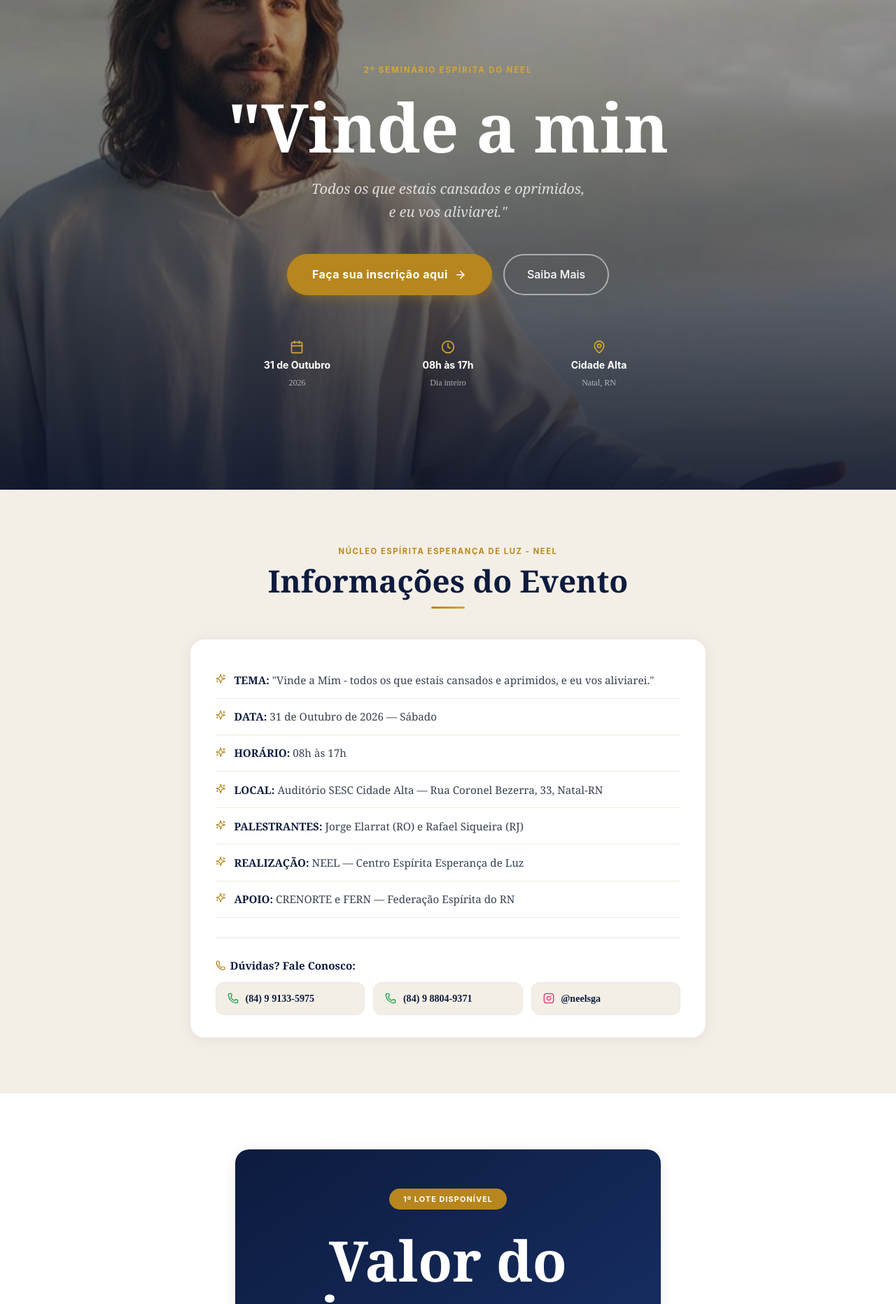
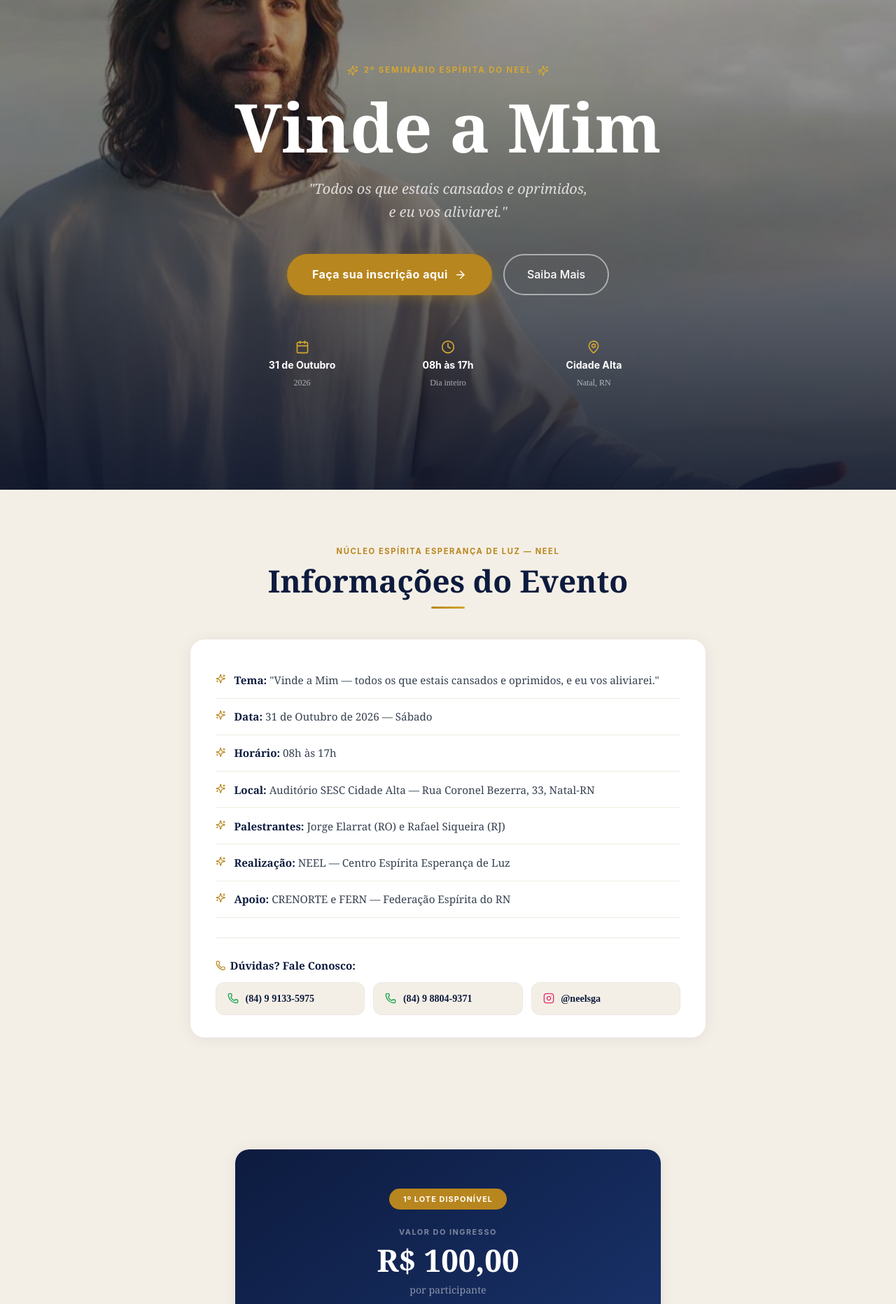
Before and after one commit to pedrologapp/neel_2seminario, a React (Vite) app: page / in a window 1280 px wide. Shown: the part 100-1964 px from the top of the page at 70% size. Built offline with nearby package versions, Linux system fonts and the light colour scheme.

Commit message:
Update App.jsx

```diff
--- a/src/App.jsx
+++ b/src/App.jsx
@@ -16,9 +16,6 @@ import {
 
 function App() {
 
-  /* ─── CSS injetado no <head> ──────────────────────────────────────────────
-     Usa Playfair Display (já no App.css) como display font
-     e Lora / system-sans como corpo — mesma combinação da imagem de referência */
   useEffect(() => {
     if (document.getElementById('neel-extra')) return;
     const s = document.createElement('style');
@@ -32,7 +29,6 @@ function App() {
         --white: #ffffff;
       }
 
-      /* ── Tipografia ── */
       .nd-title {
         font-family: 'Playfair Display', Georgia, serif;
         font-weight: 700;
@@ -65,7 +61,6 @@ function App() {
         text-transform: uppercase;
       }
 
-      /* ── Botões ── */
       .btn-primary {
         display: inline-flex; align-items: center; justify-content: center; gap: .6rem;
         background: var(--gold);
@@ -103,7 +98,6 @@ function App() {
       }
       .btn-ghost-white:hover { border-color: #fff; background: rgba(255,255,255,.1); }
 
-      /* ── Cards ── */
       .nd-card {
         background: #fff;
         border-radius: 1.25rem;
@@ -112,18 +106,15 @@ function App() {
         overflow: hidden;
       }
 
-      /* ── Divider dourado ── */
       .gold-line {
         width: 48px; height: 3px;
         background: linear-gradient(90deg, var(--gold), var(--gold2));
         border-radius: 2px; margin: .75rem auto 0;
       }
 
-      /* ── Info row ── */
       .info-row { display: flex; gap: .75rem; align-items: flex-start; padding: .85rem 0; border-bottom: 1px solid #f0ebe0; }
       .info-row:last-child { border-bottom: none; }
 
-      /* ── Form inputs ── */
       .nd-input {
         width: 100%;
         height: 3rem;
@@ -141,7 +132,6 @@ function App() {
       .nd-input.ok  { border-color: #22c55e !important; background: #f0fdf4 !important; }
       .nd-input.err { border-color: #ef4444 !important; background: #fef2f2 !important; }
 
-      /* ── Pay option ── */
       .pay-row {
         border: 1.5px solid #e5e7eb; border-radius: 1rem;
         padding: 1rem 1.25rem; cursor: pointer;
@@ -150,7 +140,6 @@ function App() {
       .pay-row:hover  { border-color: var(--gold2); }
       .pay-row.picked { border-color: var(--gold); background: #fffbf0; }
 
-      /* ── Dot radio ── */
       .dot {
         width: 1.1rem; height: 1.1rem;
         border-radius: 50%; border: 2px solid #d1d5db; flex-shrink: 0;
@@ -158,32 +147,32 @@ function App() {
       }
       .dot.on { border-color: var(--gold); background: var(--gold); }
 
-      /* ── Animations ── */
       @keyframes fadeUp { from{opacity:0;transform:translateY(20px)} to{opacity:1;transform:translateY(0)} }
       .fu  { animation: fadeUp .65s ease both; }
       .fu2 { animation: fadeUp .65s .12s ease both; }
       .fu3 { animation: fadeUp .65s .25s ease both; }
 
-      /* ── Section spacing ── */
       .nd-section { padding: 5rem 1.5rem; }
       @media(max-width:640px) { .nd-section { padding: 3.5rem 1.25rem; } }
 
-      /* ── Price number ── */
+      /* ── Fonte do preço — tamanho corrigido ── */
       .price-num {
         font-family: 'Playfair Display', Georgia, serif;
         font-weight: 700;
-        font-size: clamp(3.5rem, 12vw, 5rem);
+        font-size: clamp(2rem, 6vw, 2.75rem);
         color: #fff;
-        line-height: 1;
+        line-height: 1.15;
+        margin: 0;
       }
 
-      /* ── Section header ── */
       .section-tag {
         font-family: -apple-system, 'Segoe UI', sans-serif;
         font-weight: 700; font-size: .7rem;
         letter-spacing: .14em; text-transform: uppercase;
         color: var(--gold); margin-bottom: .5rem;
       }
+
+      @keyframes spin { to { transform: rotate(360deg); } }
     `;
     document.head.appendChild(s);
   }, []);
@@ -296,7 +285,6 @@ function App() {
     finally { setIsProcessing(false); }
   };
 
-  /* ─── Tela de sucesso ───────────────────────────────────────────────────── */
   if (inscriptionSuccess) return (
     <div style={{minHeight:'100vh',background:'var(--cream)',display:'flex',alignItems:'center',justifyContent:'center',padding:'1.5rem'}}>
       <div className="nd-card" style={{width:'100%',maxWidth:'26rem',padding:'2.5rem',textAlign:'center'}}>
@@ -312,38 +300,32 @@ function App() {
     </div>
   );
 
-  /* ─── Render ────────────────────────────────────────────────────────────── */
   return (
     <div style={{background:'var(--cream)',minHeight:'100vh'}}>
 
       {/* ══ HERO ═════════════════════════════════════════════════════════════ */}
       <section style={{position:'relative',minHeight:'100svh',overflow:'hidden'}}>
-        {/* Imagem de fundo */}
         <div style={{position:'absolute',inset:0,backgroundImage:`url(${heroImage})`,backgroundSize:'cover',backgroundPosition:'center 15%'}}/>
-        {/* Overlay */}
         <div style={{position:'absolute',inset:0,background:'linear-gradient(to bottom,rgba(8,18,42,.25) 0%,rgba(8,18,42,.55) 55%,rgba(8,18,42,.88) 100%)'}}/>
 
-        {/* Conteúdo */}
         <div style={{position:'relative',zIndex:10,minHeight:'100svh',display:'flex',flexDirection:'column',alignItems:'center',justifyContent:'center',padding:'6rem 1.5rem 3rem'}}>
           <div style={{maxWidth:'42rem',textAlign:'center'}}>
 
-            {/* Super-label */}
             <p className="fu" style={{fontFamily:"-apple-system,'Segoe UI',sans-serif",fontWeight:700,fontSize:'.72rem',letterSpacing:'.16em',textTransform:'uppercase',color:'var(--gold2)',marginBottom:'1.25rem',display:'flex',alignItems:'center',justifyContent:'center',gap:'.5rem'}}>
-
-              2º SEMINÁRIO ESPÍRITA DO NEEL
+              <Sparkles style={{width:'1rem',height:'1rem'}}/>
+              2º Seminário Espírita do NEEL
+              <Sparkles style={{width:'1rem',height:'1rem'}}/>
             </p>
 
-            {/* Título hero */}
+            {/* ── Título corrigido (era "min") ── */}
             <h1 className="fu2" style={{fontFamily:"'Playfair Display',Georgia,serif",fontWeight:700,fontSize:'clamp(3.2rem,10vw,6rem)',color:'#fff',lineHeight:1.08,marginBottom:'1.25rem'}}>
-              "Vinde a&nbsp;min
+              Vinde a Mim
             </h1>
 
-            {/* Citação */}
             <p className="fu2" style={{fontFamily:"'Lora',Georgia,serif",fontStyle:'italic',fontWeight:400,fontSize:'clamp(1rem,3vw,1.25rem)',color:'rgba(255,255,255,.78)',marginBottom:'2.75rem',lineHeight:1.65}}>
-              Todos os que estais cansados e oprimidos,<br/>e eu vos aliviarei."
+              "Todos os que estais cansados e oprimidos,<br/>e eu vos aliviarei."
             </p>
 
-            {/* Botões */}
             <div className="fu3" style={{display:'flex',flexWrap:'wrap',gap:'1rem',justifyContent:'center',marginBottom:'4rem'}}>
               <button className="btn-primary" onClick={openForm}>
                 Faça sua inscrição aqui <ArrowRight style={{width:'1.1rem',height:'1.1rem'}}/>
@@ -353,7 +335,6 @@ function App() {
               </button>
             </div>
 
-            {/* Badges de data/local */}
             <div className="fu3" style={{display:'grid',gridTemplateColumns:'repeat(3,1fr)',gap:'1rem',color:'#fff'}}>
               {[
                 {icon:<Calendar style={{width:'1.25rem',height:'1.25rem'}}/>, top:'31 de Outubro', sub:'2026'},
@@ -375,23 +356,21 @@ function App() {
       <section id="sobre" className="nd-section" style={{background:'var(--cream)'}}>
         <div style={{maxWidth:'46rem',margin:'0 auto'}}>
 
-          {/* Cabeçalho */}
           <div style={{textAlign:'center',marginBottom:'2.75rem'}}>
-            <p className="section-tag">Núcleo Espírita Esperança de Luz - NEEL </p>
+            <p className="section-tag">Núcleo Espírita Esperança de Luz — NEEL</p>
             <h2 className="nd-title" style={{fontSize:'clamp(1.9rem,5vw,2.75rem)'}}>Informações do Evento</h2>
             <div className="gold-line"/>
           </div>
 
-          {/* Card de infos */}
           <div className="nd-card" style={{padding:'2rem 2.25rem'}}>
             {[
-              {label:'TEMA',         value:'"Vinde a Mim - todos os que estais cansados e aprimidos, e eu vos aliviarei."'},
-              {label:'DATA',         value:'31 de Outubro de 2026 — Sábado'},
-              {label:'HORÁRIO',      value:'08h às 17h'},
-              {label:'LOCAL',        value:'Auditório SESC Cidade Alta — Rua Coronel Bezerra, 33, Natal-RN'},
-              {label:'PALESTRANTES', value:'Jorge Elarrat (RO) e Rafael Siqueira (RJ)'},
-              {label:'REALIZAÇÃO',   value:'NEEL — Centro Espírita Esperança de Luz'},
-              {label:'APOIO',        value:'CRENORTE e FERN — Federação Espírita do RN'},
+              {label:'Tema',         value:'"Vinde a Mim — todos os que estais cansados e oprimidos, e eu vos aliviarei."'},
+              {label:'Data',         value:'31 de Outubro de 2026 — Sábado'},
+              {label:'Horário',      value:'08h às 17h'},
+              {label:'Local',        value:'Auditório SESC Cidade Alta — Rua Coronel Bezerra, 33, Natal-RN'},
+              {label:'Palestrantes', value:'Jorge Elarrat (RO) e Rafael Siqueira (RJ)'},
+              {label:'Realização',   value:'NEEL — Centro Espírita Esperança de Luz'},
+              {label:'Apoio',        value:'CRENORTE e FERN — Federação Espírita do RN'},
             ].map(({label,value})=>(
               <div key={label} className="info-row">
                 <Sparkles style={{width:'.9rem',height:'.9rem',color:'var(--gold)',flexShrink:0,marginTop:'.2rem'}}/>
@@ -402,7 +381,6 @@ function App() {
               </div>
             ))}
 
-            {/* Contatos */}
             <div style={{marginTop:'1.75rem',paddingTop:'1.75rem',borderTop:'1px solid #ede8df'}}>
               <p className="nd-label" style={{marginBottom:'.75rem',display:'flex',alignItems:'center',gap:'.4rem'}}>
                 <Phone style={{width:'.9rem',height:'.9rem',color:'var(--gold)'}}/> Dúvidas? Fale Conosco:
@@ -425,26 +403,34 @@ function App() {
         </div>
       </section>
 
-      {/* ══ INSCRIÇÃO ════════════════════════════════════════════════════════ */}
-      <section id="custos" className="nd-section" style={{background:'#fff'}}>
+      {/* ══ INSCRIÇÃO ════════════════════════════════════════════════════════
+           Fundo bege (sem branco), card azul com layout corrigido:
+           badge → label "Valor do Ingresso" → preço → "por participante" → botão */}
+      <section id="custos" className="nd-section" style={{background:'var(--cream)'}}>
         <div style={{maxWidth:'38rem',margin:'0 auto'}}>
 
-          {/* Card azul — preço + lote + botão */}
           <div className="nd-card" style={{marginBottom:'1.5rem',overflow:'hidden'}}>
             <div style={{background:'linear-gradient(145deg,#0d1b3e 0%,#1a3570 100%)',padding:'3.5rem 2rem',textAlign:'center'}}>
 
-             {/* Badge lote — bloco separado, sem competir com o botão */}
-              <span className="nd-tag" style={{display:'inline-block',background:'var(--gold)',color:'#fff',borderRadius:'9999px',padding:'.45rem 1.25rem',marginBottom:'2rem',letterSpacing:'.1em'}}>
+              {/* 1 — Badge lote no topo */}
+              <span className="nd-tag" style={{display:'inline-block',background:'var(--gold)',color:'#fff',borderRadius:'9999px',padding:'.45rem 1.25rem',marginBottom:'1.5rem',letterSpacing:'.1em'}}>
                 1º Lote Disponível
               </span>
 
-              <p className="price-num"> Valor do ingresso: R$&nbsp;100,00</p>
-              <p style={{fontFamily:"'Lora',Georgia,serif",color:'rgba(255,255,255,.55)',fontSize:'.92rem',margin:'.5rem 0 1.75rem'}}>
+              {/* 2 — Label "Valor do Ingresso" (fonte pequena, separada do número) */}
+              <p style={{fontFamily:"-apple-system,'Segoe UI',sans-serif",fontWeight:700,fontSize:'.68rem',letterSpacing:'.14em',textTransform:'uppercase',color:'rgba(255,255,255,.45)',marginBottom:'.4rem'}}>
+                Valor do Ingresso
+              </p>
+
+              {/* 3 — Número do preço (tamanho controlado pelo .price-num) */}
+              <p className="price-num">R$&nbsp;100,00</p>
+
+              {/* 4 — "por participante" */}
+              <p style={{fontFamily:"'Lora',Georgia,serif",color:'rgba(255,255,255,.5)',fontSize:'.88rem',margin:'.4rem 0 2rem'}}>
                 por participante
               </p>
 
-
-              {/* Botão — linha própria */}
+              {/* 5 — Botão na linha própria */}
               <div>
                 {!showForm ? (
                   <button className="btn-primary" style={{width:'100%',maxWidth:'22rem',fontSize:'1.05rem',padding:'1.1rem 2rem'}} onClick={openForm}>
@@ -464,7 +450,6 @@ function App() {
           {showForm && (
             <div id="form-anchor" className="nd-card">
 
-              {/* Header do form */}
               <div style={{background:'linear-gradient(135deg,#0d1b3e,#1a3570)',padding:'1.75rem 2rem'}}>
                 <h3 style={{fontFamily:"'Playfair Display',serif",fontWeight:700,fontSize:'1.35rem',color:'#fff',display:'flex',alignItems:'center',gap:'.6rem',margin:0}}>
                   <User style={{width:'1.1rem',height:'1.1rem',color:'var(--gold2)'}}/> Dados para Inscrição
@@ -477,14 +462,12 @@ function App() {
               <div style={{padding:'2rem'}}>
                 <form onSubmit={handleSubmit}>
 
-                  {/* Nome */}
                   <div style={{marginBottom:'1.25rem'}}>
                     <label style={{fontFamily:"-apple-system,'Segoe UI',sans-serif",fontWeight:700,fontSize:'.7rem',letterSpacing:'.1em',textTransform:'uppercase',color:'#6b7280',display:'block',marginBottom:'.5rem'}}>Nome completo *</label>
                     <input name="nomeParticipante" value={formData.nomeParticipante} onChange={handleChange}
                            required placeholder="Seu nome completo" className="nd-input" />
                   </div>
 
-                  {/* WhatsApp */}
                   <div style={{background:'#fffbf0',border:'1.5px solid #f0d98a',borderRadius:'1rem',padding:'1.25rem',marginBottom:'1.25rem'}}>
                     <p style={{fontFamily:"-apple-system,'Segoe UI',sans-serif",fontWeight:700,fontSize:'.82rem',color:'#92400e',display:'flex',alignItems:'center',gap:'.5rem',marginBottom:'1rem'}}>
                       <Phone style={{width:'.9rem',height:'.9rem',color:'var(--gold)'}}/> O comprovante será enviado para este WhatsApp — digite com atenção!
@@ -507,7 +490,6 @@ function App() {
                     {phoneValid && <p style={{color:'#16a34a',fontSize:'.8rem',marginTop:'.5rem',display:'flex',alignItems:'center',gap:'.3rem'}}><CheckCircle style={{width:'.8rem',height:'.8rem'}}/>WhatsApp confirmado!</p>}
                   </div>
 
-                  {/* Email + CPF */}
                   <div style={{display:'grid',gridTemplateColumns:'1fr 1fr',gap:'1rem',marginBottom:'1.75rem'}}>
                     <div>
                       <label style={{fontFamily:"-apple-system,'Segoe UI',sans-serif",fontWeight:700,fontSize:'.68rem',letterSpacing:'.1em',textTransform:'uppercase',color:'#6b7280',display:'block',marginBottom:'.4rem'}}>E-mail *</label>
@@ -524,15 +506,13 @@ function App() {
                     </div>
                   </div>
 
-                  {/* Pagamento */}
                   <p style={{fontFamily:"'Playfair Display',serif",fontWeight:700,fontSize:'1.1rem',color:'var(--navy)',marginBottom:'1rem',display:'flex',alignItems:'center',gap:'.5rem'}}>
                     <CreditCard style={{width:'1rem',height:'1rem',color:'var(--gold)'}}/> Forma de Pagamento
                   </p>
                   <div style={{display:'flex',flexDirection:'column',gap:'.75rem',marginBottom:'1.25rem'}}>
-                    {/* PIX */}
                     <div className={`pay-row ${formData.paymentMethod==='pix'?'picked':''}`}
                          onClick={()=>setFormData(p=>({...p,paymentMethod:'pix',installments:1}))}>
-                      <div style={{display:'flex',alignItems:'center',gap:.75+'rem'}}>
+                      <div style={{display:'flex',alignItems:'center',gap:'.75rem'}}>
                         <div className={`dot ${formData.paymentMethod==='pix'?'on':''}`}/>
                         <div>
                           <p style={{fontFamily:"-apple-system,'Segoe UI',sans-serif",fontWeight:700,fontSize:'.95rem',color:'var(--navy)',margin:0}}>PIX</p>
@@ -540,10 +520,9 @@ function App() {
                         </div>
                       </div>
                     </div>
-                    {/* Cartão */}
                     <div className={`pay-row ${formData.paymentMethod==='credit'?'picked':''}`}
                          onClick={()=>setFormData(p=>({...p,paymentMethod:'credit',installments:1}))}>
-                      <div style={{display:'flex',alignItems:'center',gap:.75+'rem'}}>
+                      <div style={{display:'flex',alignItems:'center',gap:'.75rem'}}>
                         <div className={`dot ${formData.paymentMethod==='credit'?'on':''}`}/>
                         <div>
                           <p style={{fontFamily:"-apple-system,'Segoe UI',sans-serif",fontWeight:700,fontSize:'.95rem',color:'var(--navy)',margin:0}}>Cartão de Crédito</p>
@@ -553,7 +532,6 @@ function App() {
                     </div>
                   </div>
 
-                  {/* Parcelas */}
                   {formData.paymentMethod==='credit' && (
                     <div style={{marginBottom:'1.25rem'}}>
                       <label style={{fontFamily:"-apple-system,'Segoe UI',sans-serif",fontWeight:700,fontSize:'.68rem',letterSpacing:'.1em',textTransform:'uppercase',color:'#6b7280',display:'block',marginBottom:'.4rem'}}>Parcelas</label>
@@ -570,7 +548,6 @@ function App() {
                     </div>
                   )}
 
-                  {/* Total */}
                   <div style={{background:'linear-gradient(135deg,#fffbf0,#fef3c7)',border:'1.5px solid #f0d98a',borderRadius:'1rem',padding:'1.25rem',textAlign:'center',marginBottom:'1.5rem'}}>
                     <p style={{fontFamily:"-apple-system,'Segoe UI',sans-serif",fontWeight:700,fontSize:'.68rem',letterSpacing:'.12em',textTransform:'uppercase',color:'#92400e',marginBottom:'.3rem'}}>Valor Total</p>
                     <p style={{fontFamily:"'Playfair Display',serif",fontWeight:700,fontSize:'2.25rem',color:'var(--navy)',lineHeight:1}}>
@@ -583,7 +560,6 @@ function App() {
                     )}
                   </div>
 
-                  {/* Submit */}
                   <button type="submit" className="btn-primary"
                           style={{width:'100%',padding:'1.1rem',fontSize:'1rem',borderRadius:'.875rem'}}
                           disabled={isProcessing||!phoneValid||!cpfValid}>
@@ -615,7 +591,7 @@ function App() {
         </p>
         <div style={{display:'flex',justifyContent:'center',gap:'1.25rem',marginBottom:'1rem'}}>
           {[
-            {href:'https://instagram.com/neelsga',icon:<Instagram style={{width:'1.2rem',height:'1.2rem'}}/>},
+            {href:'https://instagram.com/neel.sga',icon:<Instagram style={{width:'1.2rem',height:'1.2rem'}}/>},
             {href:'https://wa.me/5584991335975',  icon:<Phone    style={{width:'1.2rem',height:'1.2rem'}}/>},
           ].map(({href,icon})=>(
             <a key={href} href={href} style={{color:'rgba(255,255,255,.4)',transition:'color .2s'}}
@@ -626,7 +602,7 @@ function App() {
           ))}
         </div>
         <p style={{fontFamily:"'Lora',serif",fontSize:'.78rem',color:'rgba(255,255,255,.35)'}}>
-          © 2026 NEEL — Centro Espírita Esperança de Luz. Todos os direitos reservados.
+          © 2026 NEEL — Núcleo Espírita Esperança de Luz. Todos os direitos reservados.
         </p>
         <p style={{fontFamily:"'Lora',serif",fontSize:'.7rem',color:'rgba(255,255,255,.25)',marginTop:'.25rem'}}>
           31 de Outubro de 2026 — Natal, RN
```
